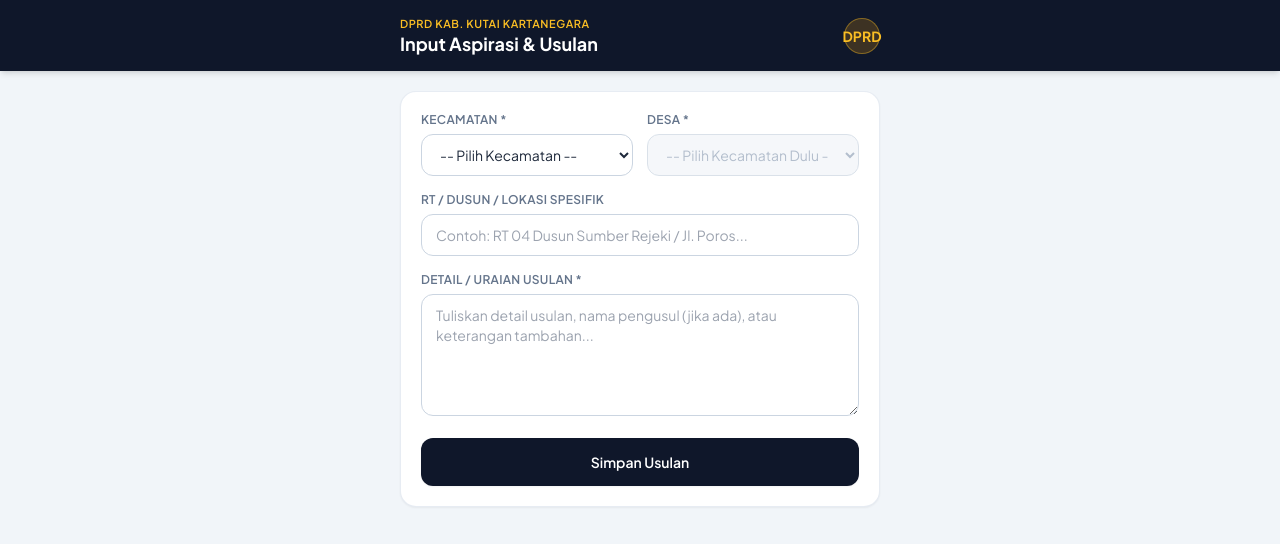
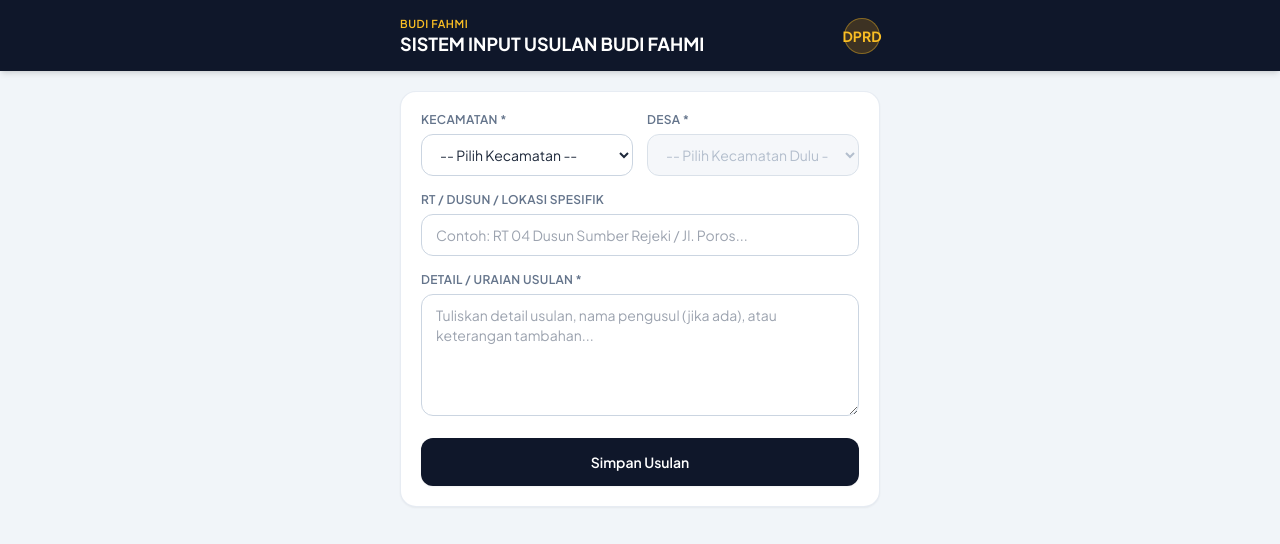
Before and after one commit to budifahmifbi-ai/usulanbudifahmi, a plain HTML site: page index.html in a window 1280 px wide. Drawn offline with nearby package versions, Linux system fonts and the light colour scheme.

Commit message:
Update index.html

```diff
--- a/index.html
+++ b/index.html
@@ -17,8 +17,8 @@
   <header class="bg-slate-900 text-white sticky top-0 z-10 shadow-md">
     <div class="max-w-lg mx-auto px-4 py-4 flex items-center justify-between">
       <div>
-        <span class="text-[11px] uppercase tracking-wider text-amber-400 font-semibold block">DPRD Kab. Kutai Kartanegara</span>
-        <h1 class="text-lg font-bold leading-tight">Input Aspirasi & Usulan</h1>
+        <span class="text-[11px] uppercase tracking-wider text-amber-400 font-semibold block">BUDI FAHMI </span>
+        <h1 class="text-lg font-bold leading-tight">SISTEM INPUT USULAN BUDI FAHMI</h1>
       </div>
       <div class="h-9 w-9 rounded-full bg-amber-500/20 border border-amber-400/40 flex items-center justify-center text-amber-400 font-bold text-sm">
         DPRD
```
